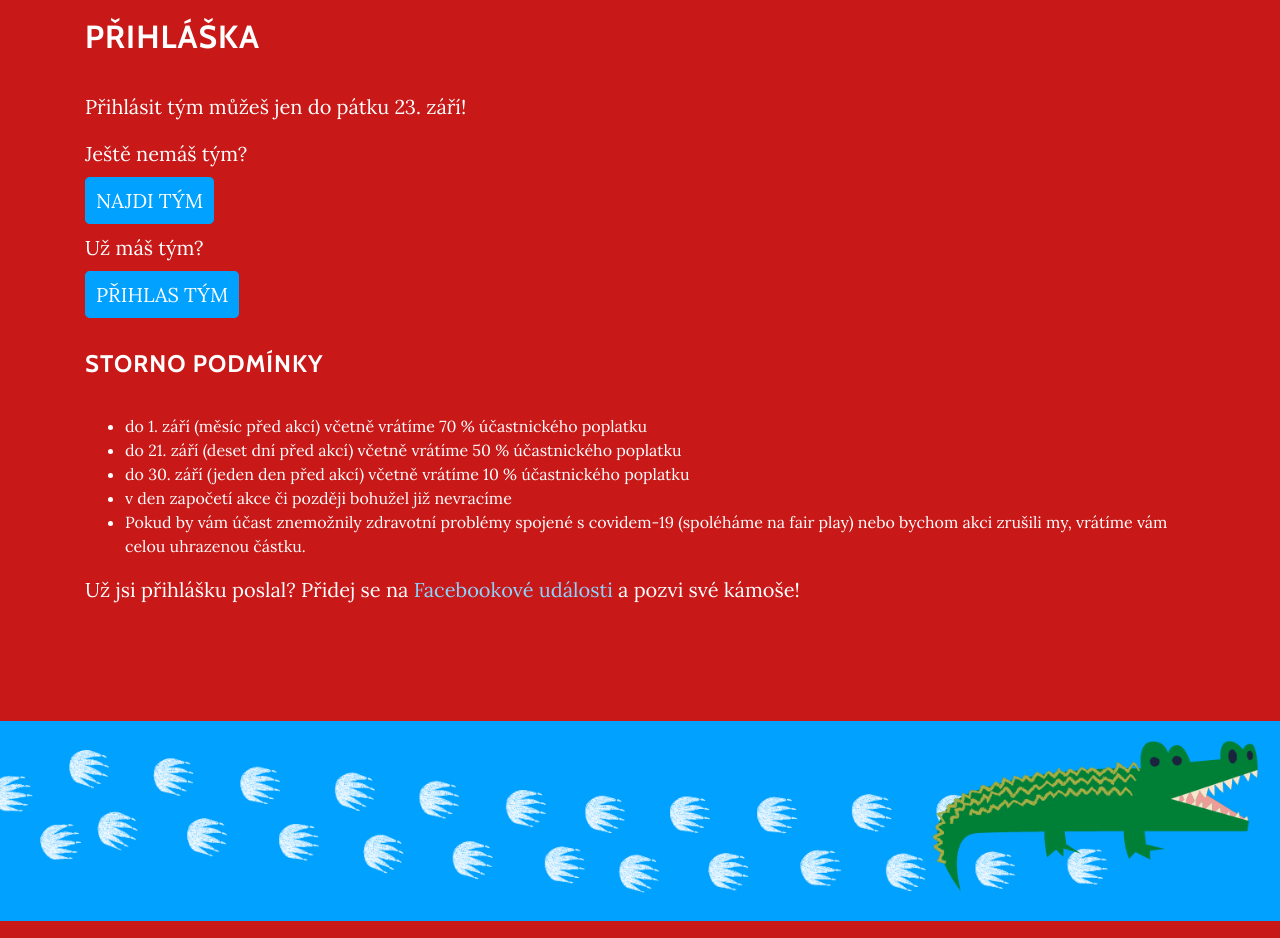
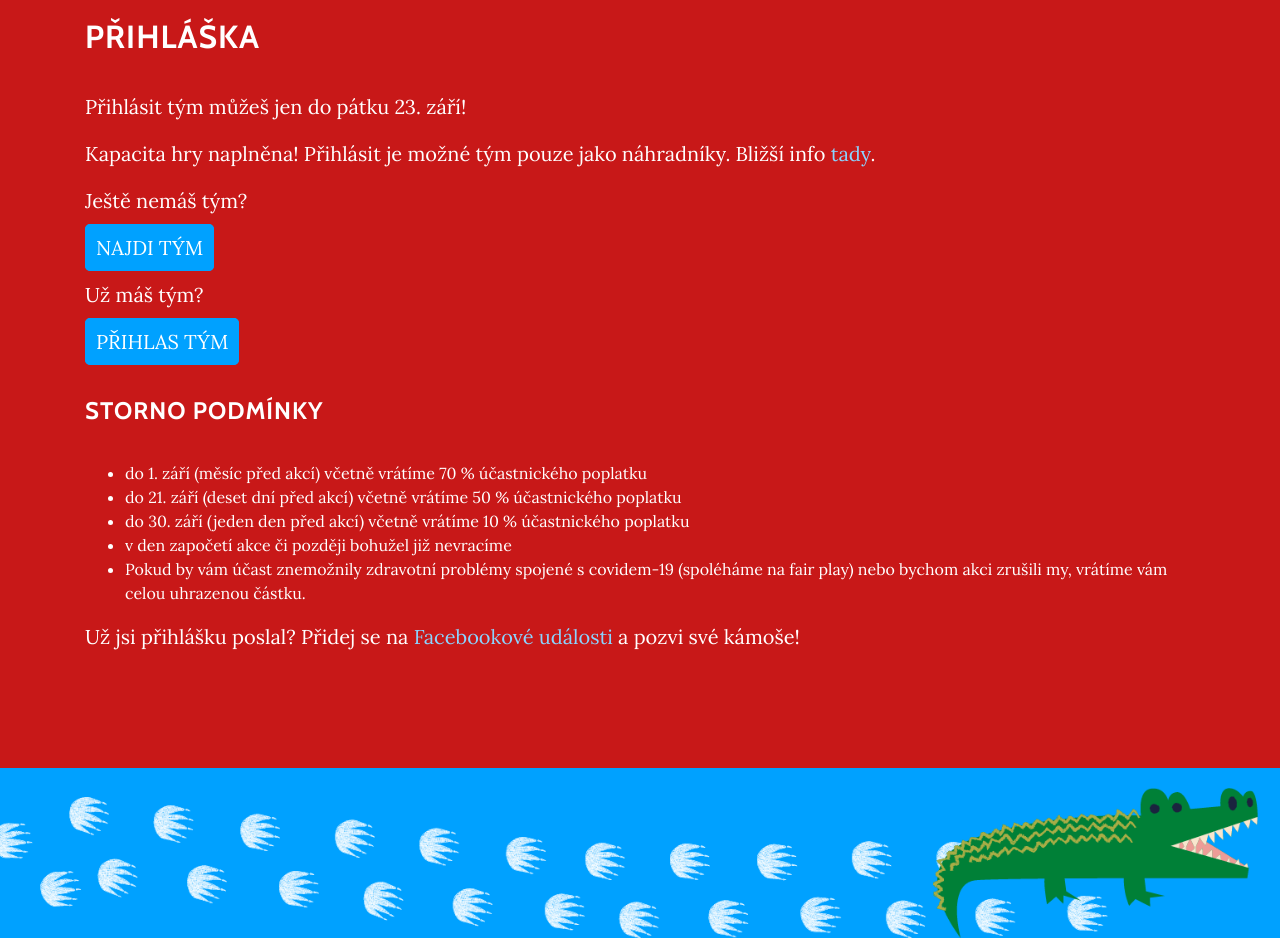
Before and after one commit to InstruktoriBrno/zoo-web, a website: page index.html in a window 1280 px wide. Shown: the part 4440-5378 px from the top of the page. Drawn offline with nearby package versions, Linux system fonts and the light colour scheme; files that its build step writes are made by us from their sources; no server answers.

Commit message:
info of full capacity

```diff
--- a/index.html
+++ b/index.html
@@ -159,6 +159,7 @@
 
                     <p>Přihlásit tým můžeš jen do pátku 23. září! </p>
 
+                    <p>Kapacita hry naplněna! Přihlásit je možné tým pouze jako náhradníky. Bližší info <a href="https://www.facebook.com/events/3113922018919700/?post_id=3169035853408316&view=permalink" target="_blank">tady</a>.</p>
 
                     <p>
                         Ještě nemáš tým?
```
